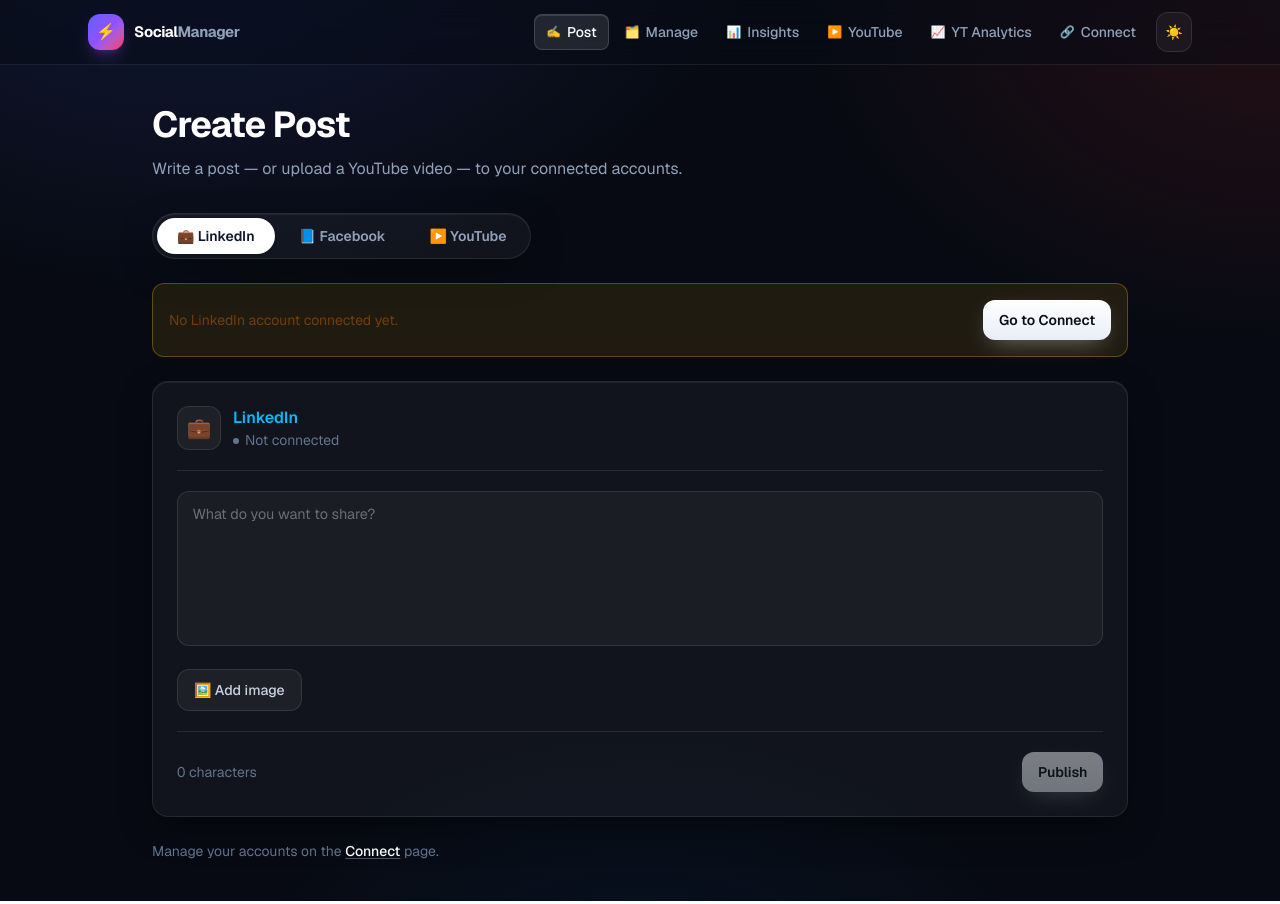
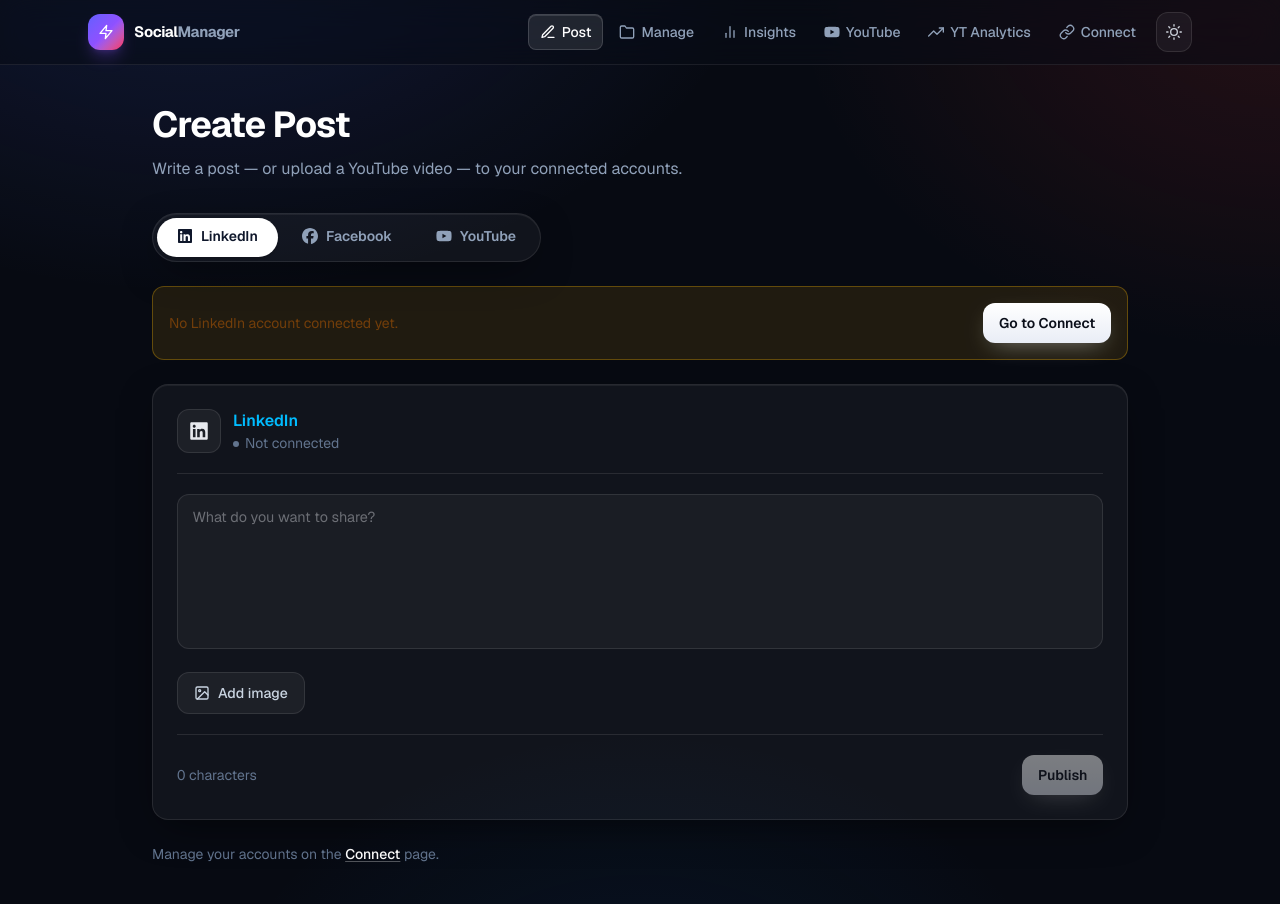
Before and after one commit to kawsar19/social-media-management, a Next.js app: page /post in a window 1280 px wide. Built offline with nearby package versions, Linux system fonts and the light colour scheme.

Commit message:
feat : added icons

```diff
--- a/app/(poc)/components/Navbar.jsx
+++ b/app/(poc)/components/Navbar.jsx
@@ -2,15 +2,17 @@
 
 import Link from "next/link";
 import { usePathname } from "next/navigation";
+import { FiEdit3, FiFolder, FiBarChart2, FiTrendingUp, FiLink, FiZap } from "react-icons/fi";
+import { FaYoutube } from "react-icons/fa6";
 import ThemeToggle from "./ThemeToggle";
 
 const links = [
-  { href: "/post", label: "Post", icon: "✍️" },
-  { href: "/manage", label: "Manage", icon: "🗂️" },
-  { href: "/insights", label: "Insights", icon: "📊" },
-  { href: "/youtube", label: "YouTube", icon: "▶️" },
-  { href: "/youtube-insights", label: "YT Analytics", icon: "📈" },
-  { href: "/connect", label: "Connect", icon: "🔗" },
+  { href: "/post", label: "Post", Icon: FiEdit3 },
+  { href: "/manage", label: "Manage", Icon: FiFolder },
+  { href: "/insights", label: "Insights", Icon: FiBarChart2 },
+  { href: "/youtube", label: "YouTube", Icon: FaYoutube },
+  { href: "/youtube-insights", label: "YT Analytics", Icon: FiTrendingUp },
+  { href: "/connect", label: "Connect", Icon: FiLink },
 ];
 
 export default function Navbar() {
@@ -20,8 +22,8 @@
     <header className="glass-bar sticky top-0 z-50">
       <nav className="mx-auto flex max-w-6xl items-center justify-between gap-4 px-4 py-3 sm:px-6">
         <Link href="/post" className="group flex items-center gap-2.5">
-          <span className="flex h-9 w-9 items-center justify-center rounded-xl bg-gradient-to-br from-indigo-500 via-violet-500 to-rose-500 text-base shadow-lg shadow-violet-500/25 transition-transform duration-150 group-active:scale-95">
-            ⚡
+          <span className="flex h-9 w-9 items-center justify-center rounded-xl bg-gradient-to-br from-indigo-500 via-violet-500 to-rose-500 text-white shadow-lg shadow-violet-500/25 transition-transform duration-150 group-active:scale-95">
+            <FiZap className="h-4 w-4" />
           </span>
           <span className="text-[15px] font-bold tracking-tight text-white">
             Social<span className="text-slate-400">Manager</span>
@@ -32,6 +34,7 @@
           <div className="scroll-slim flex items-center gap-1 overflow-x-auto">
           {links.map((link) => {
             const active = pathname === link.href;
+            const { Icon } = link;
             return (
               <Link
                 key={link.href}
@@ -47,7 +50,7 @@
                 {active && (
                   <span className="absolute inset-0 rounded-lg border border-white/15 bg-white/10 shadow-[0_1px_0_0_rgba(255,255,255,0.12)_inset]" />
                 )}
-                <span className="relative text-xs">{link.icon}</span>
+                <Icon className="relative h-4 w-4" />
                 <span className="relative hidden sm:inline">{link.label}</span>
               </Link>
             );
--- a/app/(poc)/components/ThemeToggle.jsx
+++ b/app/(poc)/components/ThemeToggle.jsx
@@ -1,6 +1,7 @@
 "use client";
 
 import { useEffect, useState } from "react";
+import { FiSun, FiMoon } from "react-icons/fi";
 
 // Light/dark theme switch. The initial data-theme is set pre-paint by the
 // inline script in the root layout; this component just reflects and toggles it,
@@ -37,10 +38,14 @@
     >
       <span
         aria-hidden
-        className="transition-transform duration-200"
+        className="flex transition-transform duration-200"
         style={{ transform: theme ? "rotate(0deg)" : "rotate(-90deg)" }}
       >
-        {isDark ? "☀️" : "🌙"}
+        {isDark ? (
+          <FiSun className="h-4 w-4" />
+        ) : (
+          <FiMoon className="h-4 w-4" />
+        )}
       </span>
     </button>
   );
--- a/app/(poc)/connect/page.jsx
+++ b/app/(poc)/connect/page.jsx
@@ -1,6 +1,15 @@
 "use client";
 
 import { useEffect, useState } from "react";
+import {
+  FaLinkedin,
+  FaFacebook,
+  FaYoutube,
+  FaInstagram,
+  FaXTwitter,
+  FaTiktok,
+} from "react-icons/fa6";
+import { FiCheck } from "react-icons/fi";
 import { getEnabledPageIds, setEnabledPageIds } from "../lib/enabledPages";
 
 const LINKEDIN_CLIENT_ID = "869sxzia2ogeui";
@@ -312,7 +321,7 @@
   const platforms = [
     {
       name: "LinkedIn",
-      icon: "💼",
+      Icon: FaLinkedin,
       isLinkedIn: true,
       connected: Boolean(token),
       account: profile?.name || "LinkedIn Account",
@@ -321,7 +330,7 @@
     },
     {
       name: "Facebook",
-      icon: "📘",
+      Icon: FaFacebook,
       isFacebook: true,
       connected: Boolean(fbToken),
       account:
@@ -333,16 +342,16 @@
     },
     {
       name: "YouTube",
-      icon: "▶️",
+      Icon: FaYoutube,
       isYouTube: true,
       connected: Boolean(ytToken),
       account: ytChannel?.title || "YouTube Channel",
       onConnect: connectYouTube,
       onDisconnect: disconnectYouTube,
     },
-    { name: "Instagram", icon: "📷", connected: false },
-    { name: "X", icon: "✖️", connected: false },
-    { name: "TikTok", icon: "🎵", connected: false },
+    { name: "Instagram", Icon: FaInstagram, connected: false },
+    { name: "X", Icon: FaXTwitter, connected: false },
+    { name: "TikTok", Icon: FaTiktok, connected: false },
   ];
 
   const connectedCount = platforms.filter((p) => p.connected).length;
@@ -438,6 +447,7 @@
       <div className="stagger grid gap-5 md:grid-cols-2">
         {platforms.map((platform, index) => {
           const accent = accentFor(platform.name);
+          const { Icon } = platform;
           return (
             <div
               key={platform.name}
@@ -457,7 +467,7 @@
                   <div
                     className={`flex h-14 w-14 items-center justify-center rounded-xl border text-3xl ${accent.tile}`}
                   >
-                    {platform.icon}
+                    <Icon className="h-6 w-6" />
                   </div>
 
                   <div className="min-w-0">
@@ -526,9 +536,13 @@
                           {profile.name}
                         </p>
                         {profile.email && (
-                          <p className="truncate text-sm text-slate-400">
+                          <p className="inline-flex items-center gap-1 truncate text-sm text-slate-400">
                             {profile.email}
-                            {profile.email_verified ? " ✓" : ""}
+                            {profile.email_verified ? (
+                              <FiCheck className="h-4 w-4" />
+                            ) : (
+                              ""
+                            )}
                           </p>
                         )}
                         <p className="truncate text-xs text-slate-500">
@@ -663,7 +677,7 @@
         })}
       </div>
 
-      {token && (
+      {/* {token && (
         <div className="glass mt-6 rounded-2xl border-emerald-400/30 bg-emerald-400/10 p-6">
           <h3 className="mb-2 font-semibold text-emerald-300">
             LinkedIn Access Token (saved to localStorage)
@@ -672,7 +686,7 @@
             {token}
           </p>
         </div>
-      )}
+      )} */}
 
       <div className="glass mt-6 rounded-2xl p-6">
         <div className="flex items-end justify-between gap-4">
--- a/app/(poc)/manage/PostComments.jsx
+++ b/app/(poc)/manage/PostComments.jsx
@@ -1,6 +1,7 @@
 "use client";
 
 import { useState } from "react";
+import { FiMessageCircle } from "react-icons/fi";
 
 // Comments panel for a single Page post: lists comments, lets the user reply,
 // and delete individual comments. Lazily loads on first expand.
@@ -132,7 +133,7 @@
         onClick={toggle}
         className="text-sm font-medium text-slate-400 transition-colors hover:text-white"
       >
-        💬 {open ? "Hide comments" : "Comments"}
+        <FiMessageCircle className="h-4 w-4" /> {open ? "Hide comments" : "Comments"}
       </button>
 
       {open && (
--- a/app/(poc)/manage/page.jsx
+++ b/app/(poc)/manage/page.jsx
@@ -4,6 +4,7 @@
 import { useEffect, useState } from "react";
 import PostComments from "./PostComments";
 import { filterEnabledPages } from "../lib/enabledPages";
+import { FiRefreshCw } from "react-icons/fi";
 
 const FB_KEY = "facebook_user_access_token";
 
@@ -173,7 +174,7 @@
                 onClick={() => loadPosts(selectedPageId)}
                 className="btn btn-ghost"
               >
-                ↻ Refresh
+                <FiRefreshCw className="h-4 w-4" /> Refresh
               </button>
             </div>
           )}
--- a/app/(poc)/post/page.jsx
+++ b/app/(poc)/post/page.jsx
@@ -2,6 +2,8 @@
 
 import Link from "next/link";
 import { useEffect, useState } from "react";
+import { FaLinkedin, FaFacebook, FaYoutube } from "react-icons/fa6";
+import { FiImage, FiVideo } from "react-icons/fi";
 import { filterEnabledPages } from "../lib/enabledPages";
 
 const LINKEDIN_KEY = "linkedin_access_token";
@@ -282,7 +284,9 @@
               : "text-slate-400 hover:text-slate-200")
           }
         >
-          💼 LinkedIn
+          <span className="inline-flex items-center gap-2">
+            <FaLinkedin className="h-4 w-4" /> LinkedIn
+          </span>
         </button>
         <button
           onClick={() => setPlatform("facebook")}
@@ -293,7 +297,9 @@
               : "text-slate-400 hover:text-slate-200")
           }
         >
-          📘 Facebook
+          <span className="inline-flex items-center gap-2">
+            <FaFacebook className="h-4 w-4" /> Facebook
+          </span>
         </button>
         <button
           onClick={() => setPlatform("youtube")}
@@ -304,7 +310,9 @@
               : "text-slate-400 hover:text-slate-200")
           }
         >
-          ▶️ YouTube
+          <span className="inline-flex items-center gap-2">
+            <FaYoutube className="h-4 w-4" /> YouTube
+          </span>
         </button>
       </div>
 
@@ -322,7 +330,13 @@
       <div className="glass rounded-2xl p-6">
         <div className="mb-5 flex items-center gap-3 border-b border-white/10 pb-5">
           <div className="flex h-11 w-11 items-center justify-center rounded-xl border border-white/10 bg-white/5 text-xl">
-            {platform === "linkedin" ? "💼" : platform === "facebook" ? "📘" : "▶️"}
+            {platform === "linkedin" ? (
+              <FaLinkedin className="h-5 w-5" />
+            ) : platform === "facebook" ? (
+              <FaFacebook className="h-5 w-5" />
+            ) : (
+              <FaYoutube className="h-5 w-5" />
+            )}
           </div>
           <div>
             <p className={"font-semibold " + accentText}>{platformLabel}</p>
@@ -407,7 +421,7 @@
                 </div>
               ) : (
                 <label className="inline-flex cursor-pointer items-center gap-2 rounded-xl border border-white/10 bg-white/5 px-4 py-2.5 text-sm font-medium text-slate-300 transition-colors hover:border-white/20 hover:bg-white/10">
-                  🖼️ Add image
+                  <FiImage className="h-4 w-4" /> Add image
                   <input
                     type="file"
                     accept="image/*"
@@ -427,8 +441,8 @@
               {video ? (
                 <div className="flex items-center justify-between rounded-xl border border-rose-400/30 bg-rose-400/10 p-4">
                   <div className="min-w-0">
-                    <p className="truncate text-sm font-medium text-white">
-                      🎬 {video.name}
+                    <p className="inline-flex items-center gap-2 truncate text-sm font-medium text-white">
+                      <FiVideo className="h-4 w-4" /> {video.name}
                     </p>
                     <p className="text-xs text-slate-400">
                       <span className="tabular">
@@ -443,8 +457,8 @@
                 </div>
               ) : (
                 <label className="group flex cursor-pointer flex-col items-center justify-center gap-2 rounded-2xl border-2 border-dashed border-white/15 bg-white/5 p-12 text-center transition-colors hover:border-rose-400/50 hover:bg-rose-400/10">
-                  <span className="text-4xl transition-transform group-hover:scale-110">
-                    🎬
+                  <span className="transition-transform group-hover:scale-110">
+                    <FiVideo className="h-6 w-6" />
                   </span>
                   <span className="text-sm font-semibold text-slate-200">
                     Choose a video file
@@ -494,7 +508,7 @@
               </select>
             </div>
 
-            <p className="pretty rounded-xl border border-amber-400/30 bg-amber-400/10 p-3 text-xs text-amber-200">
+            <p className="pretty rounded-xl border border-amber-400/30 bg-amber-400/10 p-3 text-xs text-amber-700">
               Note: if this Google app is not yet verified, uploaded videos are
               forced to <strong>private-locked</strong> by YouTube regardless of
               the privacy chosen here, until the app passes verification.
--- a/app/page.tsx
+++ b/app/page.tsx
@@ -1,18 +1,31 @@
 import Link from "next/link";
+import type { IconType } from "react-icons";
+import {
+  FiEdit3,
+  FiFolder,
+  FiBarChart2,
+  FiZap,
+  FiArrowRight,
+} from "react-icons/fi";
 
 export default function Home() {
-  const features = [
-    { icon: "✍️", title: "Compose once", body: "Write a post or upload a video and publish across LinkedIn, Facebook, and YouTube.", href: "/post" },
-    { icon: "🗂️", title: "Manage & moderate", body: "Browse recent posts, read comments, and reply without leaving the dashboard.", href: "/manage" },
-    { icon: "📊", title: "See what works", body: "Engagement and channel analytics for every connected account, side by side.", href: "/insights" },
+  const features: {
+    Icon: IconType;
+    title: string;
+    body: string;
+    href: string;
+  }[] = [
+    { Icon: FiEdit3, title: "Compose once", body: "Write a post or upload a video and publish across LinkedIn, Facebook, and YouTube.", href: "/post" },
+    { Icon: FiFolder, title: "Manage & moderate", body: "Browse recent posts, read comments, and reply without leaving the dashboard.", href: "/manage" },
+    { Icon: FiBarChart2, title: "See what works", body: "Engagement and channel analytics for every connected account, side by side.", href: "/insights" },
   ];
 
   return (
     <div className="app-shell flex flex-1 flex-col items-center justify-center px-6 py-20">
       <div className="rise-in mx-auto w-full max-w-3xl text-center">
         <span className="mb-6 inline-flex items-center gap-2 rounded-full border border-white/10 bg-white/5 px-4 py-1.5 text-xs font-medium text-slate-300">
-          <span className="flex h-5 w-5 items-center justify-center rounded-md bg-gradient-to-br from-indigo-500 via-violet-500 to-rose-500 text-[10px]">
-            ⚡
+          <span className="flex h-5 w-5 items-center justify-center rounded-md bg-gradient-to-br from-indigo-500 via-violet-500 to-rose-500 text-white">
+            <FiZap className="h-3 w-3" />
           </span>
           One dashboard for every channel
         </span>
@@ -27,7 +40,7 @@
 
         <div className="mt-8 flex flex-wrap items-center justify-center gap-3">
           <Link href="/connect" className="btn btn-primary px-6 py-3">
-            Get started →
+            Get started <FiArrowRight className="h-4 w-4" />
           </Link>
           <Link href="/post" className="btn btn-ghost px-6 py-3">
             Create a post
@@ -36,23 +49,26 @@
       </div>
 
       <div className="stagger mt-16 grid w-full max-w-4xl gap-4 sm:grid-cols-3">
-        {features.map((f, i) => (
+        {features.map((f, i) => {
+          const { Icon } = f;
+          return (
             <Link
               key={f.title}
               href={f.href}
               style={{ "--i": i } as React.CSSProperties}
               className="glass glass-hover group rounded-2xl p-6 text-left"
             >
-            <div className="mb-3 flex h-11 w-11 items-center justify-center rounded-xl bg-white/5 text-xl">
-              {f.icon}
+              <div className="mb-3 flex h-11 w-11 items-center justify-center rounded-xl bg-white/5 text-slate-200">
+                <Icon className="h-5 w-5" />
               </div>
               <h3 className="balance font-semibold text-white">{f.title}</h3>
               <p className="pretty mt-1.5 text-sm text-slate-400">{f.body}</p>
-            <span className="mt-3 inline-block text-sm font-medium text-slate-500 transition-colors group-hover:text-white">
-              Open →
+              <span className="mt-3 inline-flex items-center gap-1 text-sm font-medium text-slate-500 transition-colors group-hover:text-white">
+                Open <FiArrowRight className="h-3.5 w-3.5" />
               </span>
             </Link>
-        ))}
+          );
+        })}
       </div>
     </div>
   );
--- a/package.json
+++ b/package.json
@@ -11,7 +11,8 @@
   "dependencies": {
     "next": "16.2.11",
     "react": "19.2.4",
-    "react-dom": "19.2.4"
+    "react-dom": "19.2.4",
+    "react-icons": "^5.7.0"
   },
   "devDependencies": {
     "@tailwindcss/postcss": "^4",
```
Also changed, not shown: app/(poc)/insights/page.jsx (+2 -12 lines), app/(poc)/youtube-insights/page.jsx (+15 -4 lines), app/(poc)/youtube/YouTubeComments.jsx (+4 -3 lines), app/(poc)/youtube/page.jsx (+15 -8 lines), 1 other file (tests, documents, lock files or other folders). Lines whose indentation alone changed are shown as unchanged.
